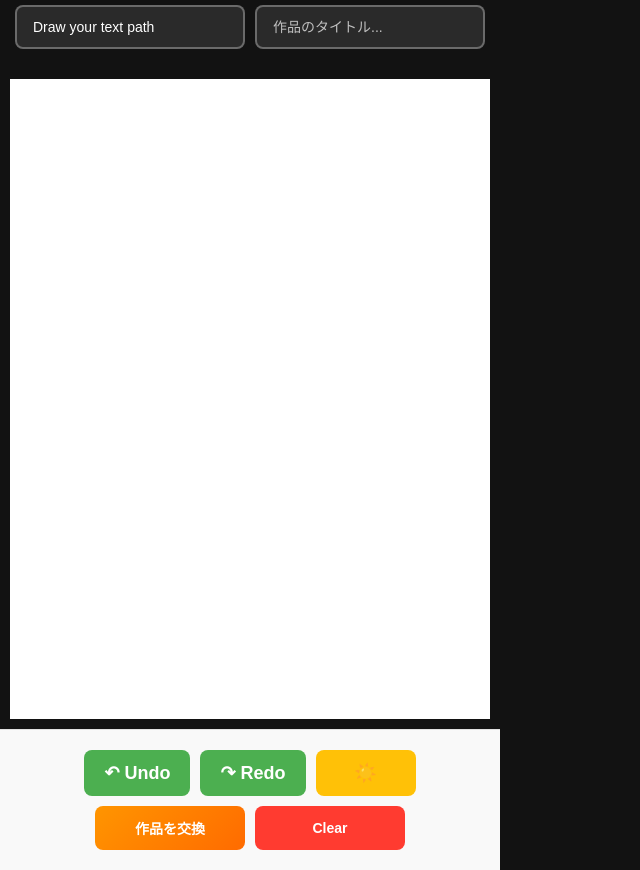
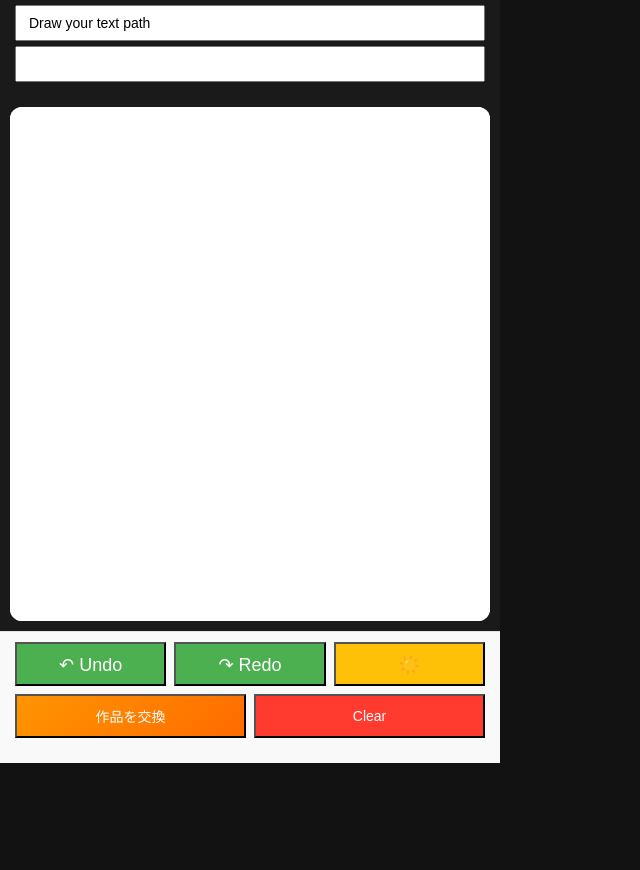
Before and after one commit to soft-dev-UK/Path-test2, a website: page public/index.html in a window 1280 px wide. Shown: the part 37-907 px from the top of the page, without its empty margins (0-640 px from the left). After the commit the page ends 800 px from the top, so only its background shows below. Drawn offline with Linux system fonts and the light colour scheme.

Commit message:
Force push latest changes

```diff
--- a/public/index.html
+++ b/public/index.html
@@ -24,10 +24,13 @@
         }
 
         .container {
-            max-width: 500px; /* スマホの横幅に合わせる */
+            width: 100%;
+            max-width: 500px;
             height: 100dvh;
-            border-radius: 0; /* スマホでは角丸をなくしてフル画面に */
-            box-shadow: none;
+            display: flex;         /* これを追加 */
+            flex-direction: column; /* これを追加 */
+            background: #1a1a1a;    /* ヘッダーと色を合わせると綺麗です */
+            overflow: hidden;
         }
 
         .header {
@@ -41,19 +44,14 @@
 
         .input-group {
             display: flex;
-            gap: 10px;
-            margin-bottom: 10px;
+            flex-direction: column; /* 縦に並べて横幅を稼ぐ */
+            gap: 5px;               /* 隙間を狭く */
+            margin-bottom: 5px;
         }
 
         .input-group input {
-            flex: 1;
-            padding: 12px 16px;
-            border: 2px solid rgba(255, 255, 255, 0.3);
-            border-radius: 8px;
-            background: rgba(255, 255, 255, 0.1);
-            color: white;
+            padding: 8px 12px;      /* 入力欄を少しスリムに */
             font-size: 14px;
-            transition: all 0.3s ease;
         }
 
         .input-group input::placeholder {
@@ -67,15 +65,13 @@
         }
 
         .canvas-wrapper {
-            flex: 1;
-            margin: 10px; /* 余白を小さく */
-            border-radius: 15px;
+            flex: 1;                /* 余ったスペースをすべて使う */
+            min-height: 0;          /* これ重要：中身がはみ出すのを防ぐ */
+            margin: 10px;
+            border-radius: 12px;
             background: #fff;
-            /* ここがポイント：スマホで描きやすいアスペクト比にする */
-            aspect-ratio: 3 / 4;
-            display: flex;
-            justify-content: center;
-            align-items: center;
+            position: relative;
+            overflow: hidden;
         }
 
         canvas {
@@ -89,33 +85,26 @@
         }
 
         .toolbar {
+            padding: 10px 15px 25px 15px; /* 下側に少し余裕（スマホのバー避け） */
+            background: #f9f9f9;
             display: flex;
-            gap: 10px;
-            padding: 20px;
-            background: #f9f9f9;
-            flex-wrap: wrap;
-            justify-content: center;
+            flex-direction: column; /* ボタンを2行に分ける */
+            gap: 8px;
             border-top: 1px solid #e0e0e0;
         }
 
         .button-group {
             display: flex;
-            gap: 10px;
+            gap: 8px;
+            width: 100%;
         }
 
         button {
-            padding: 12px 20px;
-            border: none;
-            border-radius: 8px;
+            flex: 1;                /* ボタンが横に並ぶように */
+            min-width: 0;           /* min-width: 100pxなどは消す */
+            padding: 10px 5px;
             font-size: 14px;
-            font-weight: 600;
-            cursor: pointer;
-            transition: all 0.3s ease;
-            display: flex;
-            align-items: center;
-            gap: 8px;
-            min-width: 100px;
-            justify-content: center;
+            height: 44px;
         }
 
         button:hover:not(:disabled) {
```
